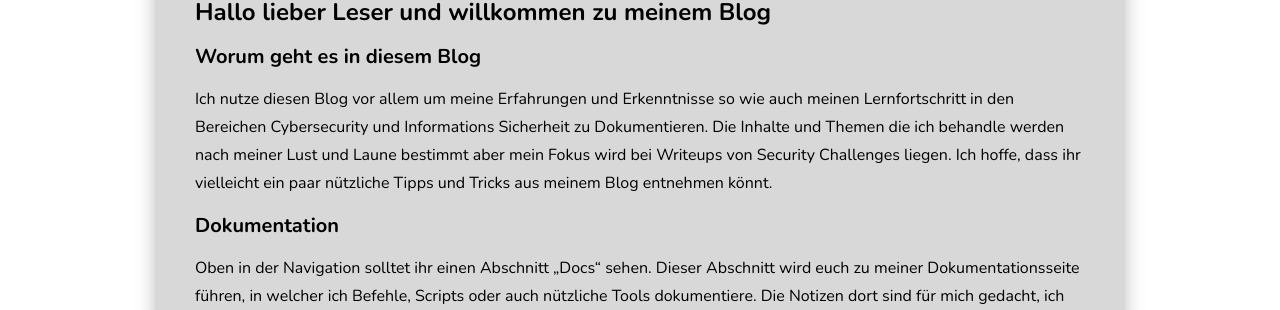
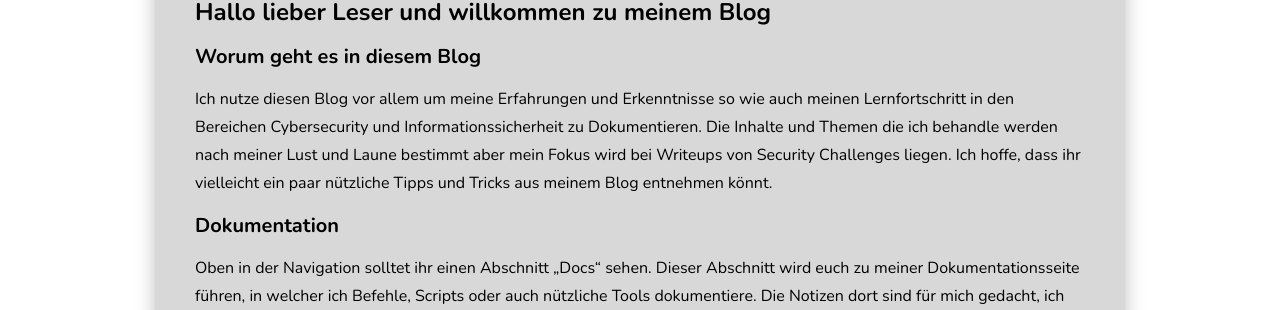
Before and after one commit to needful-things/db_blog, a Jekyll site: the page built from _pages/about.md, in a window 1280 px wide. Shown: the part 258-568 px from the top of the page. Built offline with Jekyll 4.4.1, drawn with Linux system fonts in a browser that asks for light colours; nearby versions of some CDN libraries.

Commit message:
fixed typo

```diff
--- a/_includes/sidebar.html
+++ b/_includes/sidebar.html
@@ -27,8 +27,8 @@
     <h3 class="widget-title">Quick intro</h3>
     <div style="text-align:center"><img class="intro-img-resize" src="{{site.baseurl}}/img/ILoveCoffee-centered.png" /></div>
     <div>Ich nutze diesen Blog vor allem um meine Erfahrungen und Erkenntnisse
-      so wie auch meinen Lernfortschritt in den Bereichen Cybersecurity und Informations
-      Sicherheit zu Dokumentieren. Ich hoffe, dass ihr vielleicht ein paar nützliche Tipps und
+      so wie auch meinen Lernfortschritt in den Bereichen Cybersecurity und Informationssicherheit zu Dokumentieren.
+      Ich hoffe, dass ihr vielleicht ein paar nützliche Tipps und
       Tricks aus meinem Blog entnehmen könnt.</div>
   </div>
 
--- a/_pages/about.md
+++ b/_pages/about.md
@@ -5,7 +5,7 @@ permalink: /about/
 ---
 ### Hallo lieber Leser und willkommen zu meinem Blog ###
 #### Worum geht es in diesem Blog ####
-Ich nutze diesen Blog vor allem um meine Erfahrungen und Erkenntnisse so wie auch meinen Lernfortschritt in den Bereichen Cybersecurity und Informations Sicherheit zu Dokumentieren. Die Inhalte und Themen die ich behandle werden nach meiner Lust und Laune bestimmt aber mein Fokus wird bei Writeups von Security Challenges liegen. Ich hoffe, dass ihr vielleicht ein paar nützliche Tipps und Tricks aus meinem Blog entnehmen könnt.
+Ich nutze diesen Blog vor allem um meine Erfahrungen und Erkenntnisse so wie auch meinen Lernfortschritt in den Bereichen Cybersecurity und Informationssicherheit zu Dokumentieren. Die Inhalte und Themen die ich behandle werden nach meiner Lust und Laune bestimmt aber mein Fokus wird bei Writeups von Security Challenges liegen. Ich hoffe, dass ihr vielleicht ein paar nützliche Tipps und Tricks aus meinem Blog entnehmen könnt.
 
 #### Dokumentation ####
 Oben in der Navigation solltet ihr einen Abschnitt „Docs“ sehen. Dieser Abschnitt wird euch zu meiner Dokumentationsseite führen, in welcher ich Befehle, Scripts oder auch nützliche Tools dokumentiere. Die Notizen dort sind für mich gedacht, ich freue mich aber sollten sie euch hilfreich sein. Ich gebe aber zu, dass die Gliederung etwas chaotisch ist. Der Zeitpunkt, wann ich dort aufräumen werde, wird wahrscheinlich noch in weiter Ferne liegen.
--- a/_sass/3-modules/_sidebar.scss
+++ b/_sass/3-modules/_sidebar.scss
@@ -29,7 +29,7 @@
 
 // Quick intro
 .quick-intro {
-  padding: 35px !important;
+  padding: 30px !important;
   text-align: justify;
   line-height: normal;
   display: block;
```
